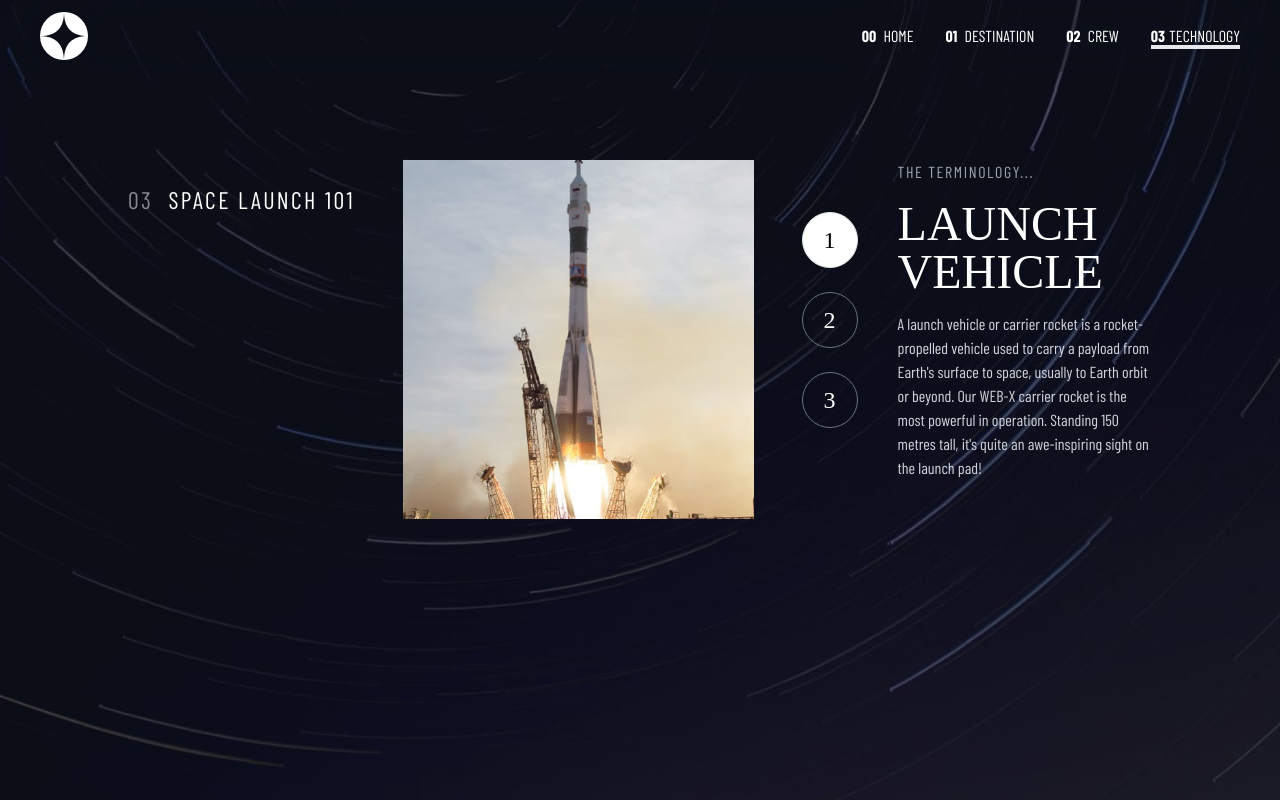
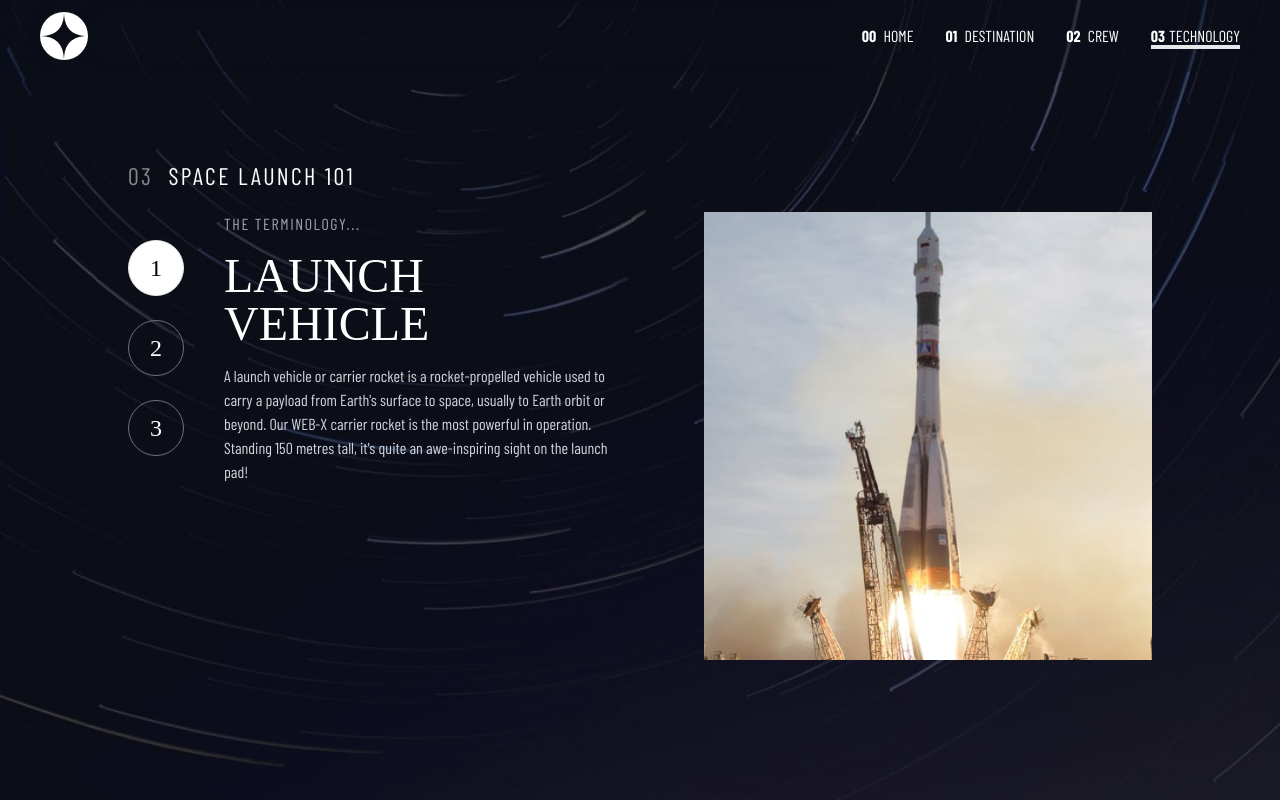
Before and after one commit to chiomaineh/space-tourism-project, a React (Vite) app: page /Technology in a window 1280 px wide. Built offline with nearby package versions, Linux system fonts and the light colour scheme; a web font is replaced by a local one.

Commit message:
Fixing texhnology section

```diff
--- a/src/components/Technology.tsx
+++ b/src/components/Technology.tsx
@@ -33,11 +33,14 @@ function Technology() {
       </div>
 
       {/* MAIN CONTENT */}
-      <main className="flex flex-col items-center xl:flex-row xl:items-start justify-between gap-12 px-6 md:px-16 lg:px-32 py-10 lg:pt-40">
-        <h2 className="text-left uppercase lg:text-left tracking-widest text-lg md:text-xl lg:text-2xl pt-6">
+      <main className="relative w-full ">
+        {/* title */}
+        <h2 className="uppercase text-center lg:text-left text-white tracking-widest text-lg md:text-xl lg:text-2xl px-6 md:px-16 lg:px-32 pt-24 md:pt-32 lg:pt-40">
           <span className="opacity-50 mr-2">03</span> Space Launch 101
         </h2>
 
+        {/* LAYOUT */}
+        <div className="flex flex-col items-center xl:flex-row-reverse xl:items-start justify-between gap-12 px-6 md:px-16 lg:px-32 py-5">
           {/* Image */}
           <div className="flex justify-center xl:justify-end flex-1 order-2 xl:order-none w-full">
             <img
@@ -49,7 +52,7 @@ function Technology() {
             <img
               src={tech.image2}
               alt={tech.name}
-            className="hidden xl:block w-[28rem] h-auto object-cover ml-auto"
+              className="hidden xl:block w-[28rem] h-[28rem] object-cover ml-auto"
             />
           </div>
 
@@ -88,6 +91,7 @@ function Technology() {
               </div>
             </div>
           </div>
+        </div>
       </main>
     </section>
   );
```
Lines whose indentation alone changed are shown as unchanged.
